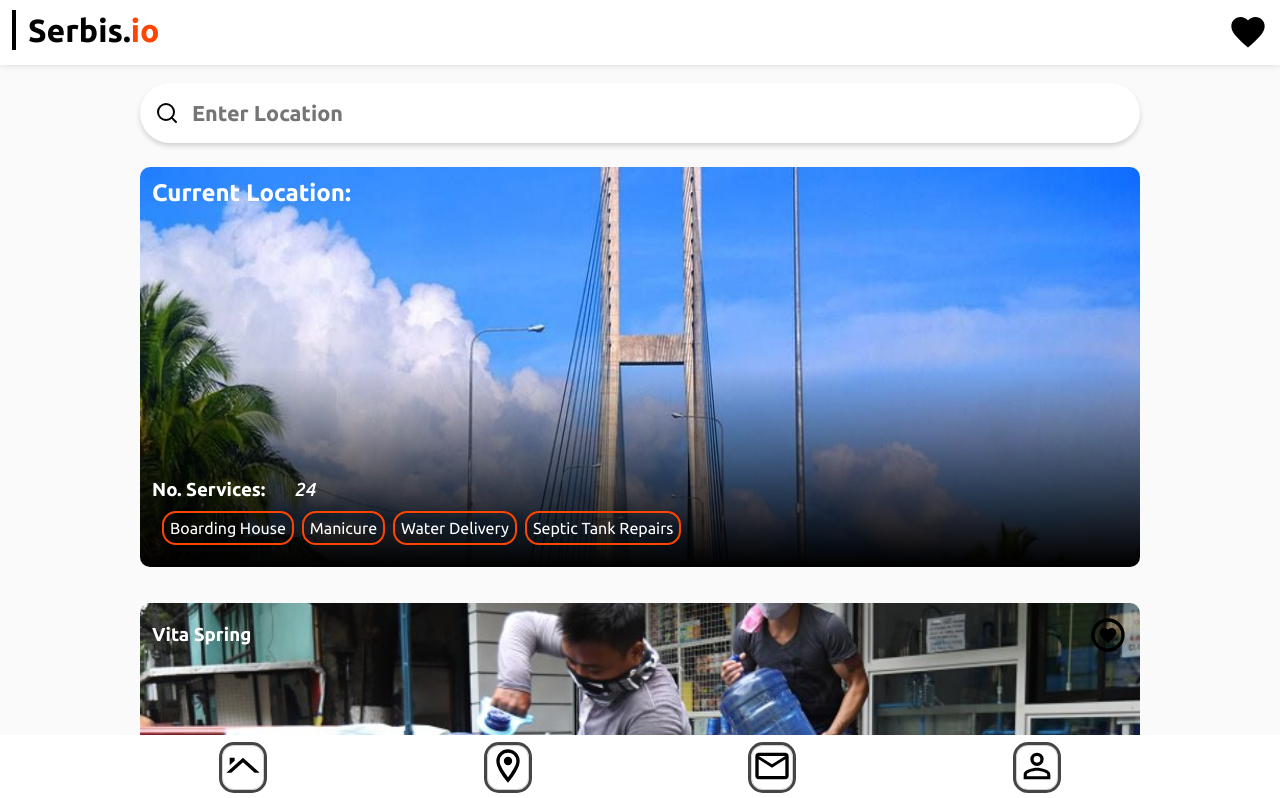
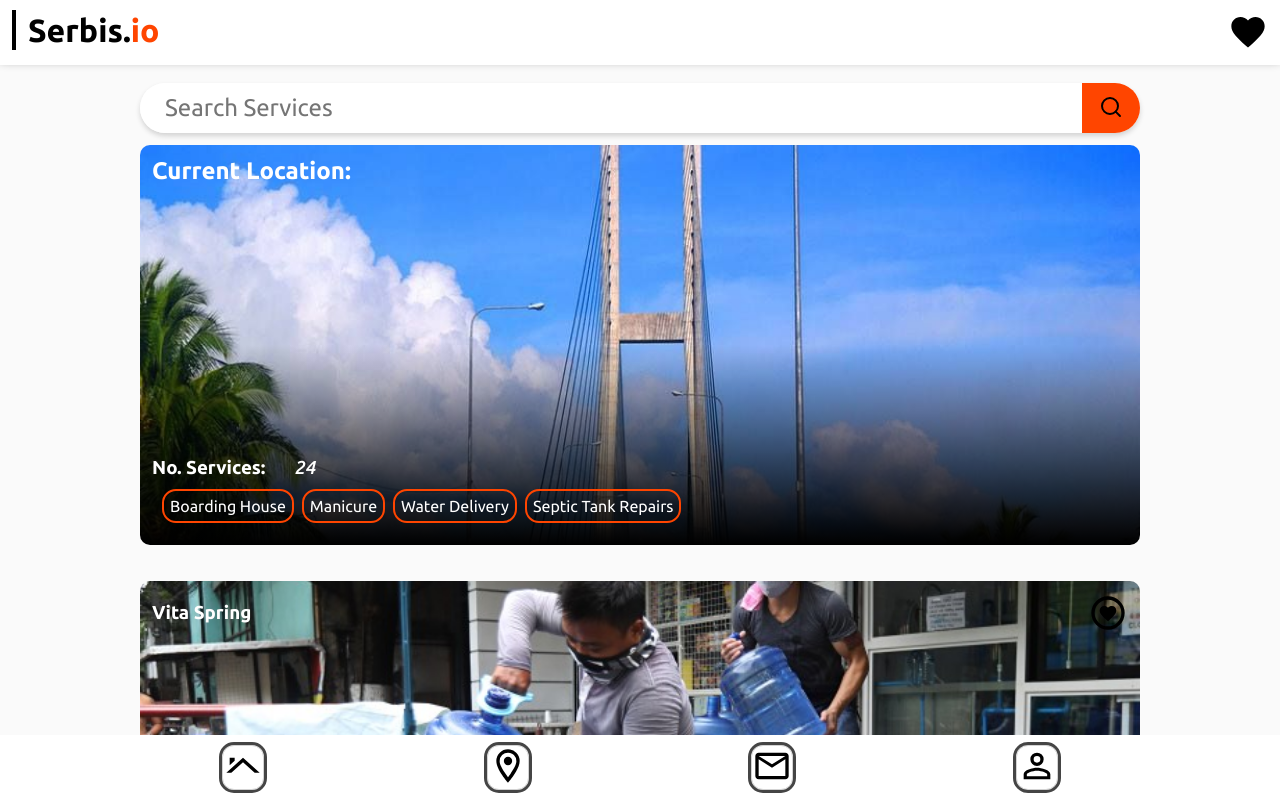
Before and after one commit to Danvictorgithub/Serbis-io, a React (Vite) app: page / in a window 1280 px wide. Shown: the top 798 px of the page. Built offline with nearby package versions, Linux system fonts and the light colour scheme; no server answers.

Commit message:
replaced searchbar functionality to query services|changed UI

```diff
--- a/src/App.css
+++ b/src/App.css
@@ -71,9 +71,34 @@
 .navLogo:hover {
   fill: orangered;
 }
-.home {
+/*.home {
+}*/
+.searchBar {
+  display:flex;
+  height:50px;
+  margin-bottom:12px;
+  background-color:white;
+  box-shadow: 0px 3px 5px lightgray;
+  overflow:hidden;
+  border-radius:2rem;
 }
-.searchBar {
+
+.searchBar input {
+  height: 100%;
+  width:100%;
+/*  border-radius:2rem;*/
+  border:1px solid transparent;
+  padding:24px;
+  font-size:1.5rem;
+}
+.searchBar button {
+
+  padding-inline: 16px;
+/*  border-radius:2rem;*/
+  border:1px solid transparent;
+  background-color:orangered;
+}
+  /*.searchBar {
     margin-bottom: 24px;
     position: relative;
   }
@@ -92,7 +117,7 @@
     position: absolute;
     top: 30%;
     left:15px;
-}
+  }*/
 .heroLocation {
 /*  position: relative;*/
   padding:12px;
--- a/src/views/home/components/searchbar.tsx
+++ b/src/views/home/components/searchbar.tsx
@@ -8,10 +8,19 @@ export default function SearchBar() {
 		setSearchForm(e.currentTarget.value);
 		console.log(searchForm);
 	}
-	function getLocation(e:React.KeyboardEvent):void {
+	function submitHandlerEnterKey(e:React.KeyboardEvent):void {
 		//if user press enter (charCode 13 update API):
+		// console.log(e.key);
 		if (e.key === "Enter") {
-		console.log(searchForm)
+			// getLocation();
+		}
+		return;
+	}
+	function submitHandlerButton(e:React.SyntheticEvent):void {
+		// getLocation();
+		return;
+	}
+	function getLocation():void {
 		fetch(`https://nominatim.openstreetmap.org/search?format=json&addressdetails=1&q=${searchForm}`)
 			.then((response) => response.json())
 			.then((response) => {
@@ -21,14 +30,11 @@ export default function SearchBar() {
 				setSearchForm("");
 			})
 			.catch(()=> {return;});
-		}
-		return;
 	}
 	return(
 		<div className="searchBar">
-			{/*<h1>Test</h1>*/}
-			<input onKeyPress={getLocation}onChange={updateSearchForm} type="text" placeholder='Enter Location' value={searchForm}></input>
-			<img className="searchIcon" src={searchIcon}/>
+			<input type="text" onChange={updateSearchForm} placeholder="Search Services" value={searchForm}/>
+			<button type="button" onClick={submitHandlerButton}><img className="searchIcon" src={searchIcon}/></button>
 		</div>
 	)
 }
```
Lines whose indentation alone changed are shown as unchanged.
